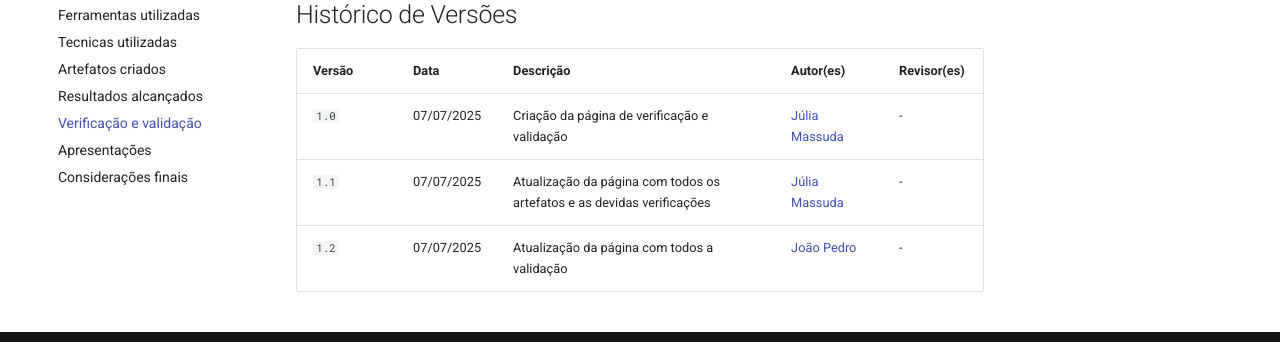
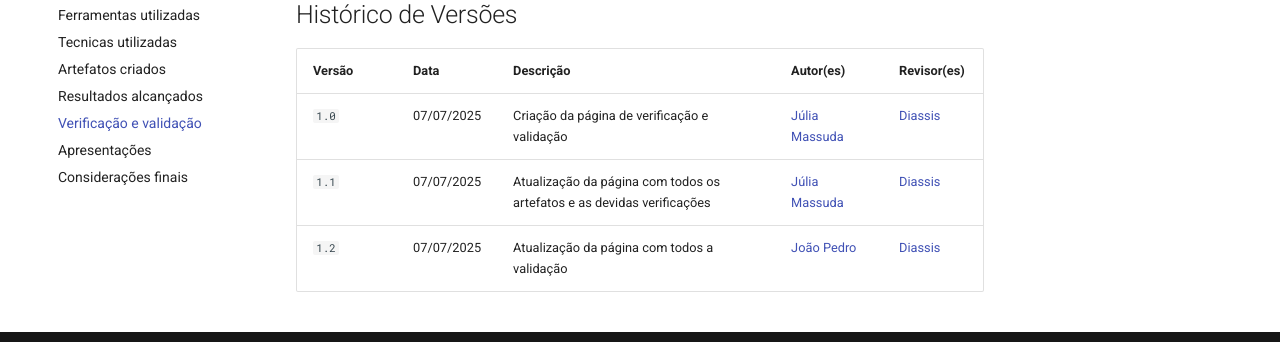
Before and after one commit to Requisitos-de-Software/2025.1-Meu-INSS, an MkDocs documentation site: the page built from docs/entrega-final/verificacao-validacao.md, in a window 1280 px wide and 900 px high, scrolled down 4421 px. Shown: the part 524-866 px from the top of the window. Built offline with MkDocs 1.6.1 and Material for MkDocs 9.7.7, drawn with Linux system fonts in a browser that asks for light colours; comment, search, counter and statistics services are not loaded.

Commit message:
Update verificacao-validacao.md

```diff
--- a/docs/entrega-final/verificacao-validacao.md
+++ b/docs/entrega-final/verificacao-validacao.md
@@ -129,6 +129,6 @@ Neste projeto, a metodologia adotada consistiu na tentativa de contato com a equ
 
 | Versão | Data | Descrição | Autor(es) | Revisor(es) |
 | --- | --- | --- | --- | --- |
-| `1.0` | 07/07/2025 | Criação da página de verificação e validação | [Júlia Massuda](https://github.com/JuliaReis18) | - |
-| `1.1` | 07/07/2025 | Atualização da página com todos os artefatos e as devidas verificações | [Júlia Massuda](https://github.com/JuliaReis18)  | - |
-| `1.2` | 07/07/2025 | Atualização da página com todos a validação  | [João Pedro](https://github.com/JpRodrigues2)   | - |
+| `1.0` | 07/07/2025 | Criação da página de verificação e validação | [Júlia Massuda](https://github.com/JuliaReis18) | [Diassis](https://github.com/Diaxiz) |
+| `1.1` | 07/07/2025 | Atualização da página com todos os artefatos e as devidas verificações | [Júlia Massuda](https://github.com/JuliaReis18)  | [Diassis](https://github.com/Diaxiz) |
+| `1.2` | 07/07/2025 | Atualização da página com todos a validação  | [João Pedro](https://github.com/JpRodrigues2)   | [Diassis](https://github.com/Diaxiz) |
```
